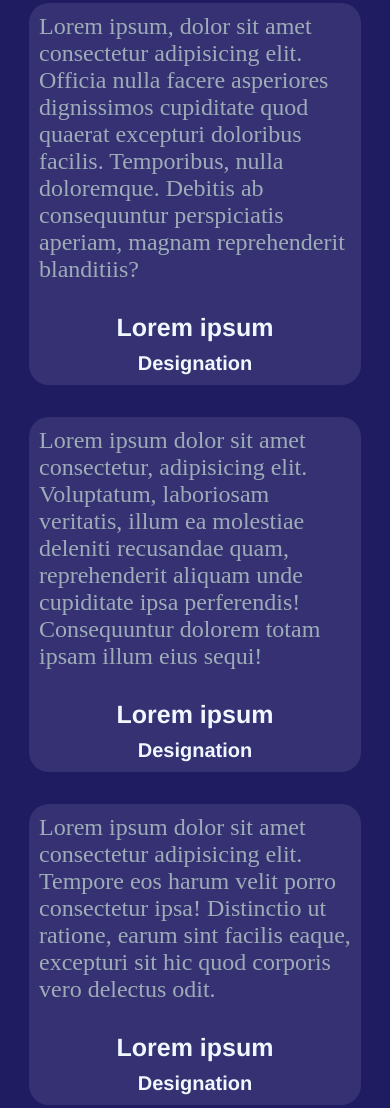
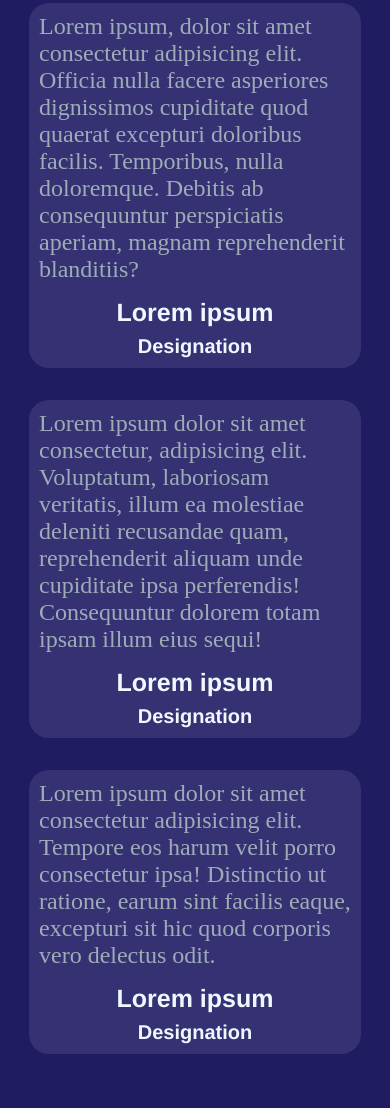
Before and after one commit to Dharmil4602/trititech, a plain HTML site: page index.html in a window 390 px wide. Shown: the part 2237-3345 px from the top of the page. Drawn offline with Linux system fonts and the light colour scheme.

Commit message:
Modified Testimonial-Common Para

```diff
--- a/css/phone.css
+++ b/css/phone.css
@@ -303,7 +303,7 @@
 }
 
 
-@media (max-width: 400px)
+@media (min-width: 0px) and (max-width: 400px)
 {
 
     #logo
@@ -347,11 +347,13 @@
     .testimonial-common h1
     {
         font-size: 25px;
+        margin-top: 15px;
     }
 
     .testimonial-common h2
     {
         font-size: 20px;
+        margin-top: 8px;
     }
 }
 
```
